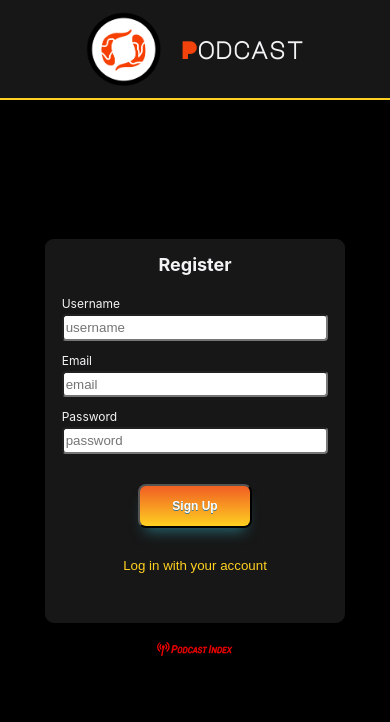
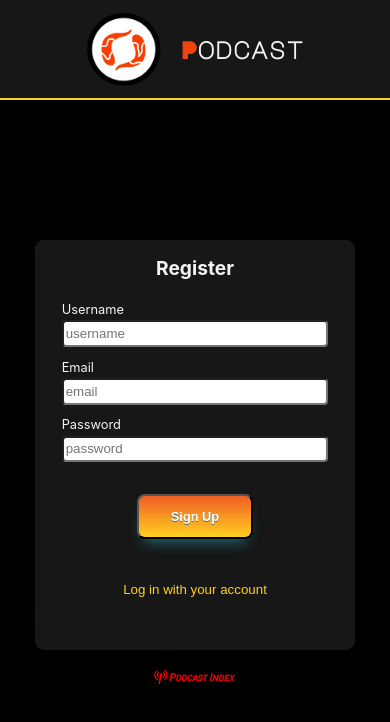
Before and after one commit to bkorkmaz29/koi-podcast, a React (Create React App) app in the folder client/: page / in a window 390 px wide. Shown: the top 722 px of the page. Built offline with nearby package versions, Linux system fonts and the light colour scheme.

Commit message:
fixed mobile burger not centered

```diff
--- a/client/public/index.html
+++ b/client/public/index.html
@@ -3,7 +3,7 @@
   <head>
     <meta charset="utf-8" />
     <link rel="icon" href="%PUBLIC_URL%/favicon.ico" />
-    <meta name="viewport" content="width=device-width, initial-scale=no" />
+    <meta name="viewport" content="width=device-width" />
     <meta name="theme-color" content="#000000" />
     <meta
       name="description"
--- a/client/src/components/Burger/Burger.styled.ts
+++ b/client/src/components/Burger/Burger.styled.ts
@@ -20,7 +20,7 @@ export const StyledBurger = styled.div<Props>`
 
   @media (min-width: ${({ theme }) => theme.smobile}) {
     position: relative;
-    margin: auto;
+    margin: 1em auto;
   }
 
   @media (min-width: ${({ theme }) => theme.mobile}) {
--- a/client/src/components/Menu/Menu.styled.ts
+++ b/client/src/components/Menu/Menu.styled.ts
@@ -22,7 +22,14 @@ export const StyledMenu = styled.nav<Props>`
   transition: transform 0.3s ease-in-out;
   z-index: 2;
 
-
+  @media (max-width: ${({ theme }) => theme.smobile}) {
+    font-size: 1rem;
+    width: 100vw;
+  }
+  @media (max-width: ${({ theme }) => theme.mobile}) {
+    font-size: 1.2rem;
+    width: 100vw;
+  }
   @media (max-width: ${({ theme }) => theme.tablet}) {
     font-size: 1.5rem;
     width: 100vw;
--- a/client/src/global.ts
+++ b/client/src/global.ts
@@ -4,8 +4,8 @@ export const GlobalStyles = createGlobalStyle`
   html, body {
     margin: 0;
     padding: 0;
-
-
+    position:fixed
+    overflow-y:scroll;
   }
 
 
--- a/client/src/pages/Home/Home.styled.ts
+++ b/client/src/pages/Home/Home.styled.ts
@@ -17,15 +17,15 @@ export const StyledHome = styled.div<Props>`
 
   .nav-wrapper {
     position: absolute;
+    display: flex;
+    justify-content: center;
     left: 0;
     top: 0;
     font-size: 1.5rem;
 
-    @media (min-width: ${({ theme }) => theme.smobile}) {
-      width: 100vw;
-    }
+    width: 100vw;
     @media (min-width: ${({ theme }) => theme.tablet}) {
-      width: 0;
+      justify-content: flex-start;
     }
   }
 
--- a/client/src/pages/Login/Login.styled.ts
+++ b/client/src/pages/Login/Login.styled.ts
@@ -11,22 +11,22 @@ export const LoginContainer = styled.div`
   flex-direction: column;
   align-items: center;
   justify-content: center;
-  font-size: 16px;
+  font-size: 12px;
 
   @media (min-width: ${({ theme }) => theme.smobile}) {
-    font-size: 12px;
+    font-size: 0.8em;
   }
 
   @media (min-width: ${({ theme }) => theme.mobile}) {
-    font-size: 13px;
+    font-size: 0.9em;
   }
 
   @media (min-width: ${({ theme }) => theme.tablet}) {
-    font-size: 16px;
+    font-size: 1em;
   }
 
   @media (min-width: ${({ theme }) => theme.desktop}) {
-    font-size: 16px;
+    font-size: 1.1em;
   }
 
   .form-container {
@@ -34,7 +34,7 @@ export const LoginContainer = styled.div`
     background-color: ${({ theme }) => theme.grey};
     width: 25em;
     height: 32em;
-    margin: 6em auto 0;
+    margin: 8em auto 0;
   }
 
   .footer {
```
